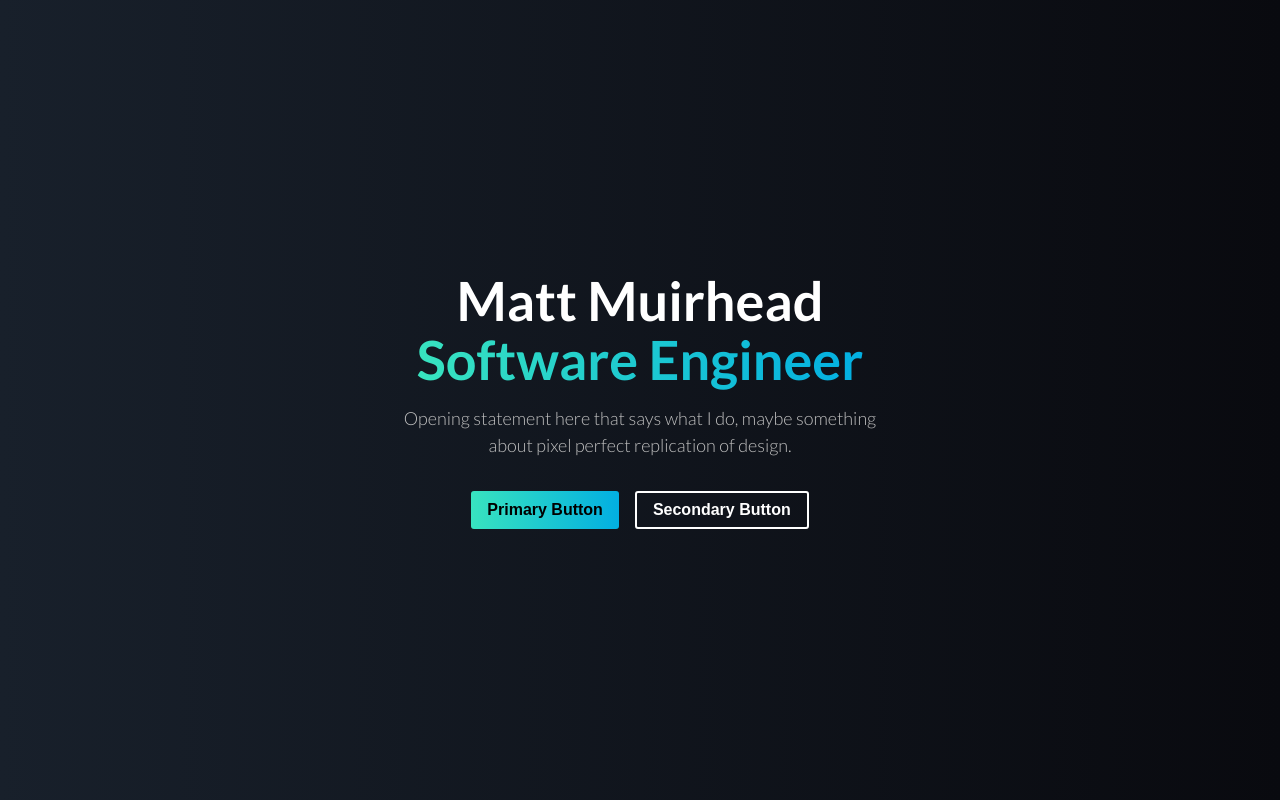
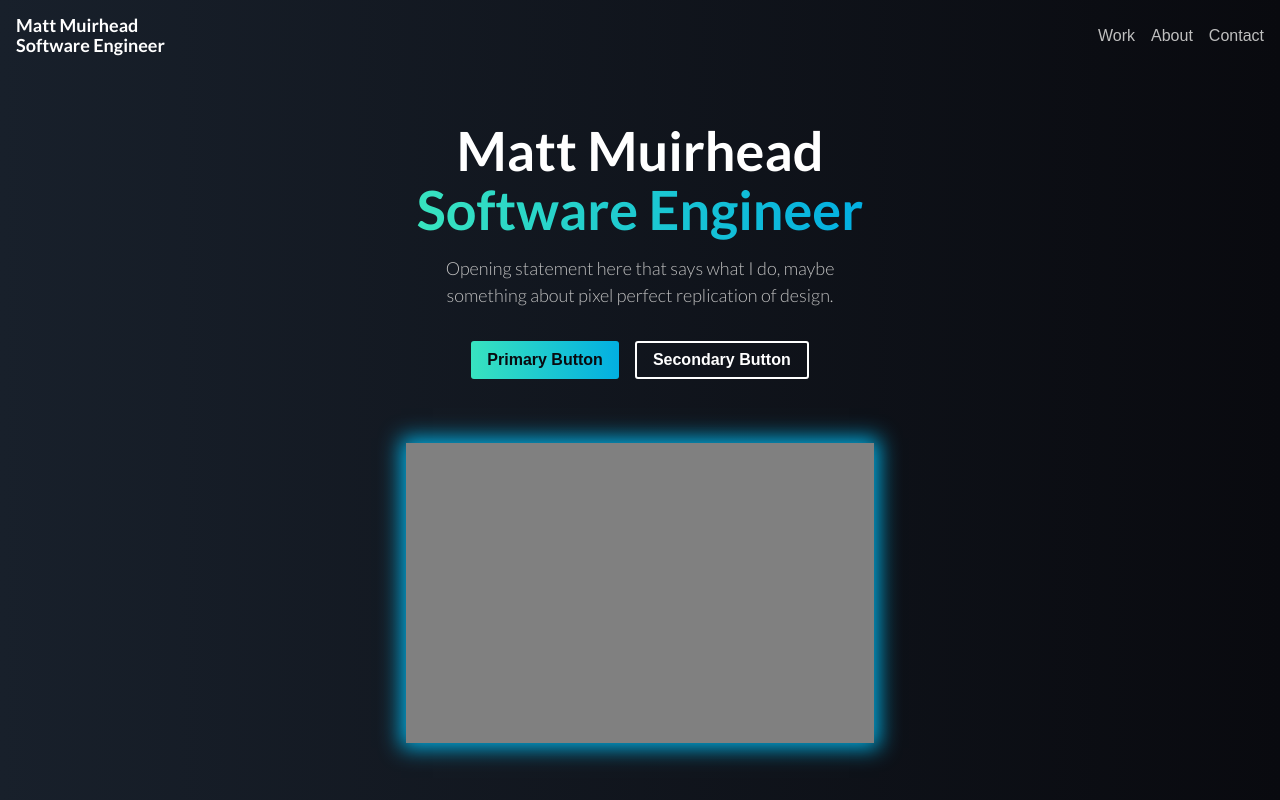
Before and after one commit to mattmuirhead/mattm, a Next.js app: page / in a window 1280 px wide. Shown: the top 800 px of the page. Built offline with nearby package versions, Linux system fonts and the light colour scheme.

Commit message:
base appnav and mockup

```diff
--- a/components/GlobalStyle.js
+++ b/components/GlobalStyle.js
@@ -1,9 +1,8 @@
-import { loadGetInitialProps } from 'next/dist/next-server/lib/utils'
 import { createGlobalStyle } from 'styled-components'
 
 const GlobalStyle = createGlobalStyle`
   * {
-
+    box-sizing: border-box;
   }
 
   body {
--- a/components/atoms/Button/index.js
+++ b/components/atoms/Button/index.js
@@ -4,12 +4,15 @@ import { space } from 'styled-system'
 const primaryStyles = css`
   background: ${props => props.theme.colors.highlight};
   background: ${props => props.theme.gradients.light};
+  color: ${props => props.theme.colors.textInvert};
+  font-weight: 600;
   padding: 8px 16px;
 `
 const secondaryStyles = css`
   background: transparent;
   border: 2px solid ${props => props.theme.colors.secondary};
   color: ${props => props.theme.colors.secondary};
+  font-weight: 600;
   padding: 8px 16px;
 `
 
@@ -19,7 +22,9 @@ const Button = styled.button`
   border-radius: 3px;
   font-size: 14px;
   cursor: pointer;
-  font-weight: 600;
+  background: transparent;
+  color: ${props => props.theme.colors.text};
+  padding: 0;
   ${props => props.type === 'primary' && primaryStyles};
   ${props => props.type === 'secondary' && secondaryStyles};
 
--- a/components/atoms/Typography/index.js
+++ b/components/atoms/Typography/index.js
@@ -15,7 +15,7 @@ const headingStyles = css`
 `
 
 const Heading1 = styled.h1`
-  font-size: 36px;
+  font-size: 34px;
   @media (min-width: 700px) {
     font-size: 54px;
   }
@@ -42,6 +42,14 @@ const Heading5 = styled.h5`
   ${typographyStyles};
   ${headingStyles};
 `
+const Heading6 = styled.h5`
+  font-size: 16px;
+  @media (min-width: 700px) {
+    font-size: 18px;
+  }
+  ${typographyStyles};
+  ${headingStyles};
+`
 const Body = styled.p`
   font-size: 16px;
   font-weight: 300;
@@ -62,6 +70,7 @@ export {
   Heading3,
   Heading4,
   Heading5,
+  Heading6,
   Body,
   Label,
 }
--- /dev/null
+++ b/components/organisms/AppNav/index.js
@@ -0,0 +1,38 @@
+import { Flex } from '../../atoms/Layout'
+import Button from '../../atoms/Button'
+import { Heading6 } from '../../atoms/Typography'
+import styled from 'styled-components'
+
+const NavWrapper = styled(Flex)`
+  background: ${props => props.theme.colors.background};
+  background: ${props => props.theme.gradients.dark};
+`
+
+const Nav = styled.nav`
+  display: flex;
+`
+
+const AppNav = () => {
+  return (
+    <NavWrapper
+      p={3}
+      justifyContent="space-between"
+      position="fixed"
+      top={0}
+      left={0}
+      width={1}
+    >
+      <Heading6>
+        Matt Muirhead <br/>
+        Software Engineer
+      </Heading6>
+      <Nav>
+        <Button>Work</Button>
+        <Button ml={3}>About</Button>
+        <Button ml={3}>Contact</Button>
+      </Nav>
+    </NavWrapper>
+  )
+}
+
+export default AppNav
--- a/components/organisms/Hero/index.js
+++ b/components/organisms/Hero/index.js
@@ -11,11 +11,17 @@ const Gradient = styled.span`
   -webkit-background-clip: text;
   -webkit-text-fill-color: transparent;
 `
+const Mockup = styled(Flex)`
+  height: 300px;
+  width: 100%;
+  background: grey;
+  box-shadow: 0px 0px 20px 5px ${props => props.theme.colors.highlight};
+`
 
 const Hero = () => {
   return (
-    <Flex minHeight="100vh" width={1} alignItems="center">
-      <FlexColumn maxWidth="500px" m="auto" p={2} textAlign="center">
+    <Flex minHeight="100vh" width={1} pt={5}>
+      <FlexColumn maxWidth="500px" m="auto" p={3} textAlign="center">
         <Heading1 mb={3}>
           Matt Muirhead<br/>
           <Gradient>Software Engineer</Gradient>
@@ -28,6 +34,8 @@ const Hero = () => {
           <Button type="primary" mx={2}>Primary Button</Button>
           <Button type="secondary" mx={2}>Secondary Button</Button>
         </Flex>
+
+        <Mockup mt={5} />
       </FlexColumn>
     </Flex>
   )
--- a/components/theme.js
+++ b/components/theme.js
@@ -12,6 +12,7 @@ const theme = {
     background: colors.offBlack,
     heading: colors.white,
     text: colors.grey,
+    textInvert: colors.offBlack,
     highlight: colors.lightBlue,
     secondary: colors.white,
   },
--- a/pages/index.js
+++ b/pages/index.js
@@ -1,11 +1,13 @@
 import Hero from '/components/organisms/Hero'
 import { FlexColumn } from '/components/atoms/Layout'
+import AppNav from '/components/organisms/AppNav'
 
 const Home = () => {
   return (
     <FlexColumn width={1}>
+      <AppNav />
       <Hero />
-      <div style={{ height: '600px', width: '100%', background: 'red' }} />
+      <div style={{ height: '600px', width: '100%' }} />
     </FlexColumn>
   )
 }
```
